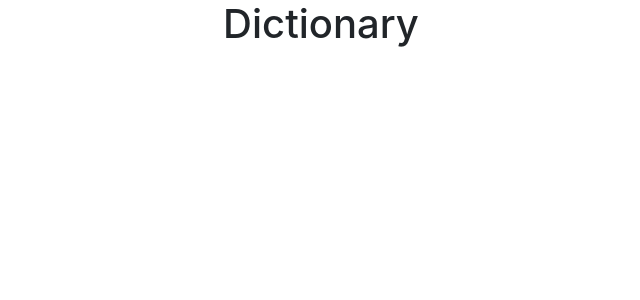
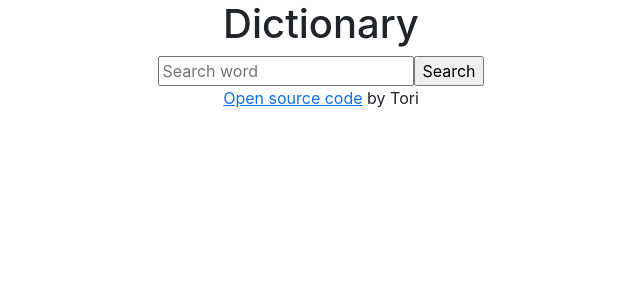
Before and after one commit to 9444302/dictionary-project, a React (Create React App) app: page / in a window 1280 px wide. Shown: the top 300 px of the page, without its empty margins (319-959 px from the left). Built offline with nearby package versions, Linux system fonts and the light colour scheme.

Commit message:
added search

```diff
--- a/src/App.js
+++ b/src/App.js
@@ -1,9 +1,19 @@
 import './App.css';
+import Dictionary from "./Dictionary";
 
 function App() {
   return (
     <div className="App">
+      <div className="container">
       <h1>Dictionary</h1>
+      <Dictionary />
+      <footer>
+        <a href="https://github.com/9444302/dictionary-project" target="_blank">
+          Open source code
+        </a>{" "}
+        by Tori
+      </footer>
+      </div>
     </div>
   );
 }
--- /dev/null
+++ b/src/Dictionary.js
@@ -0,0 +1,20 @@
+import React, { useState } from "react";
+
+export default function Dictionary(){
+    let [keyword, setKeyword] = useState(null);
+    function handleSubmit(event){
+        event.preventDefault();
+        alert(`Searching for ${keyword}`)
+    }
+    function getKeyword(event){
+        setKeyword(event.target.value)
+    }
+    return (
+<div className="dictionary">
+    <form onSubmit={handleSubmit}>
+        <input type="search" placeholder="Search word" onChange={getKeyword} />
+        <input type="submit" value="Search" />
+    </form>
+</div>
+    );
+}
```
